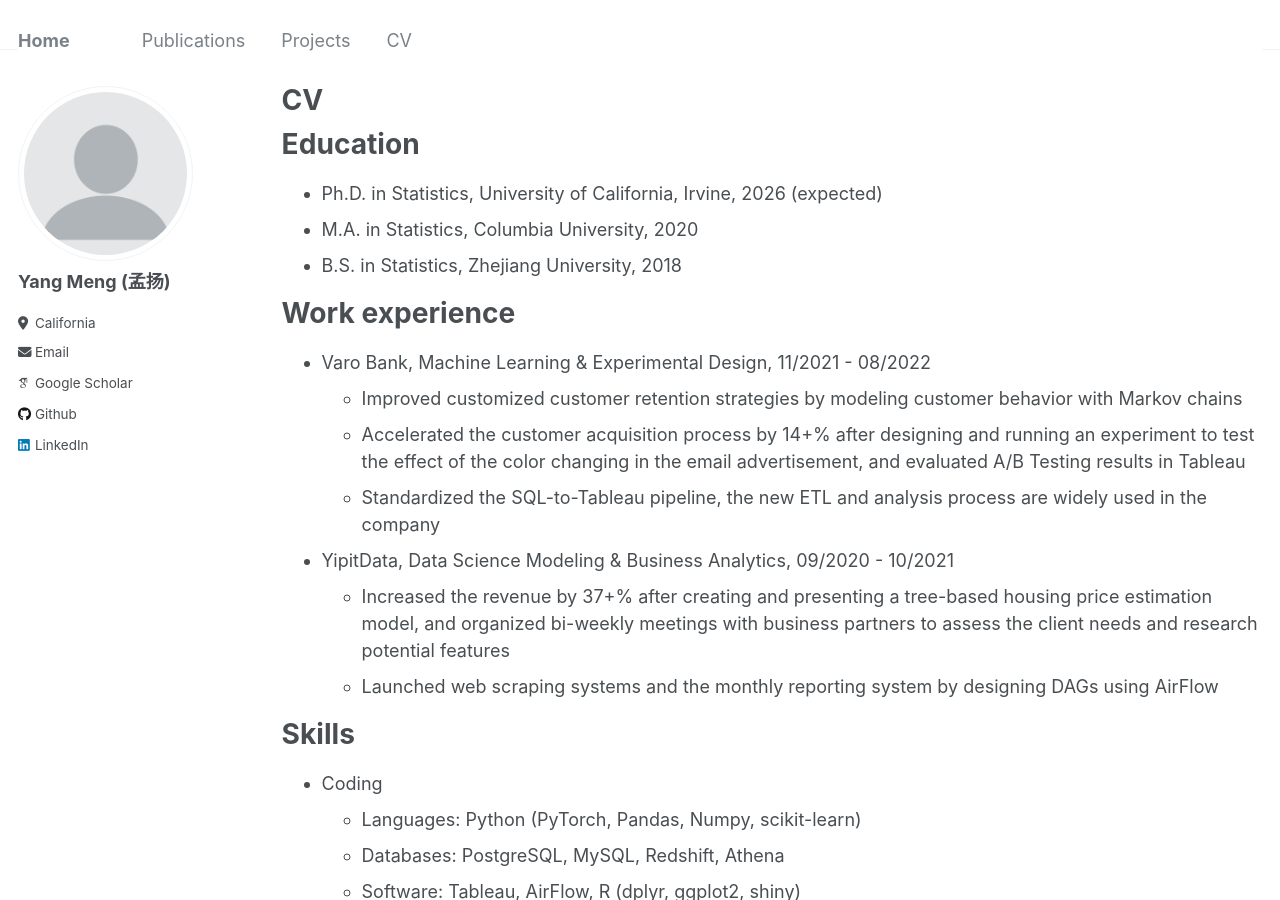
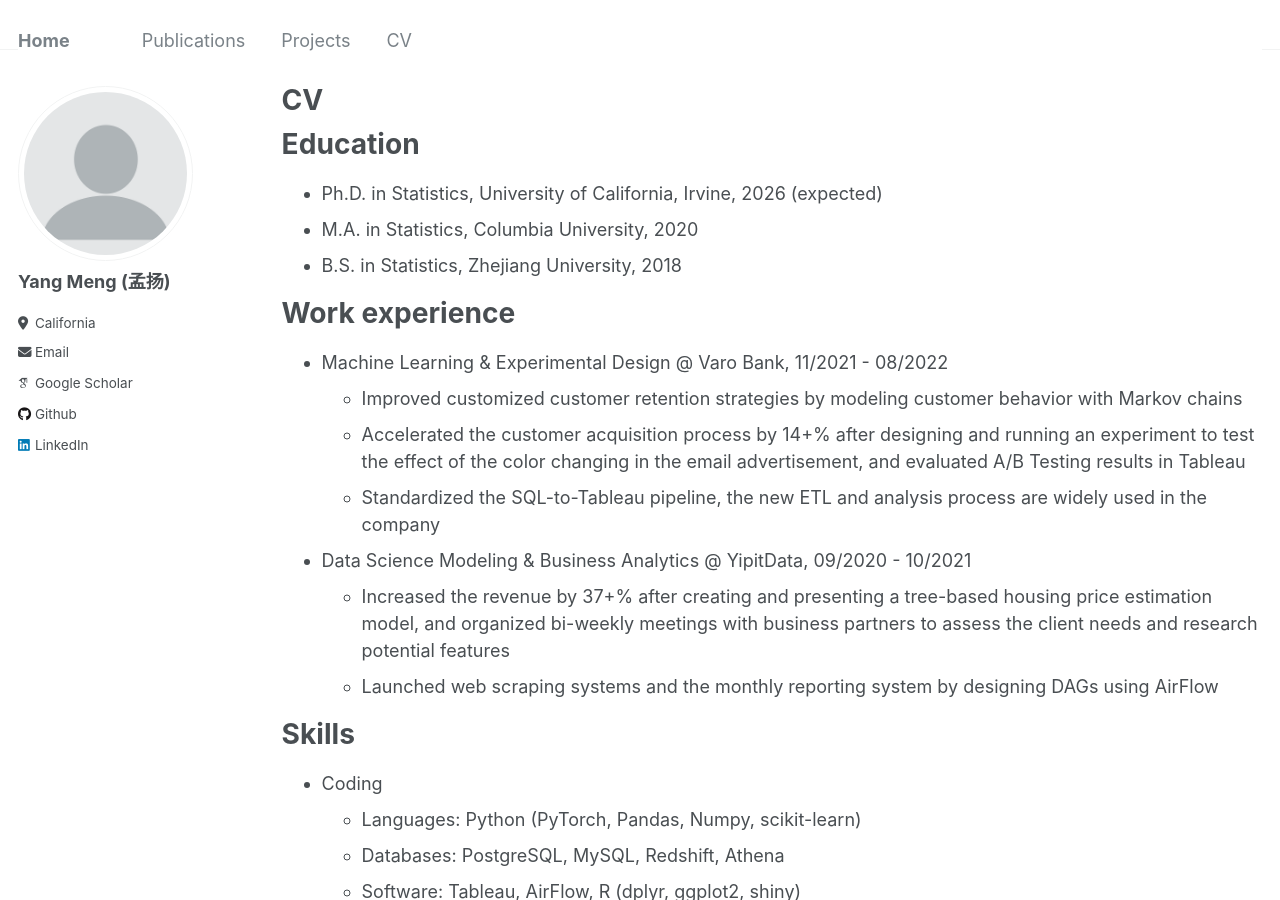
Before and after one commit to yangmeng96/yangmeng96.github.io, a Jekyll site: the page built from _pages/cv.md, in a window 1280 px wide and 900 px high. Built offline with Jekyll 4.4.1, drawn with Linux system fonts in a browser that asks for light colours; some web fonts are replaced.

Commit message:
Update cv.md
@

```diff
--- a/_pages/cv.md
+++ b/_pages/cv.md
@@ -17,12 +17,12 @@
 
 Work experience
 ======
-* Varo Bank, Machine Learning & Experimental Design, 11/2021 - 08/2022
+* Machine Learning & Experimental Design @ Varo Bank, 11/2021 - 08/2022
   * Improved customized customer retention strategies by modeling customer behavior with Markov chains
   * Accelerated the customer acquisition process by 14+% after designing and running an experiment to test the effect of the color changing in the email advertisement, and evaluated A/B Testing results in Tableau
   * Standardized the SQL-to-Tableau pipeline, the new ETL and analysis process are widely used in the company
 
-* YipitData, Data Science Modeling & Business Analytics, 09/2020 - 10/2021
+* Data Science Modeling & Business Analytics @ YipitData, 09/2020 - 10/2021
   * Increased the revenue by 37+% after creating and presenting a tree-based housing price estimation model, and organized bi-weekly meetings with business partners to assess the client needs and research potential features
   * Launched web scraping systems and the monthly reporting system by designing DAGs using AirFlow
 
```
